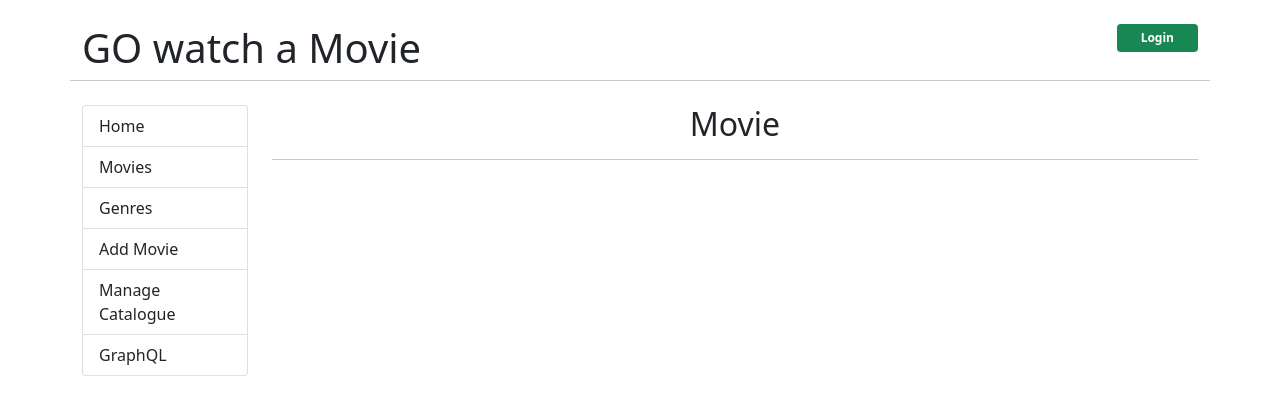
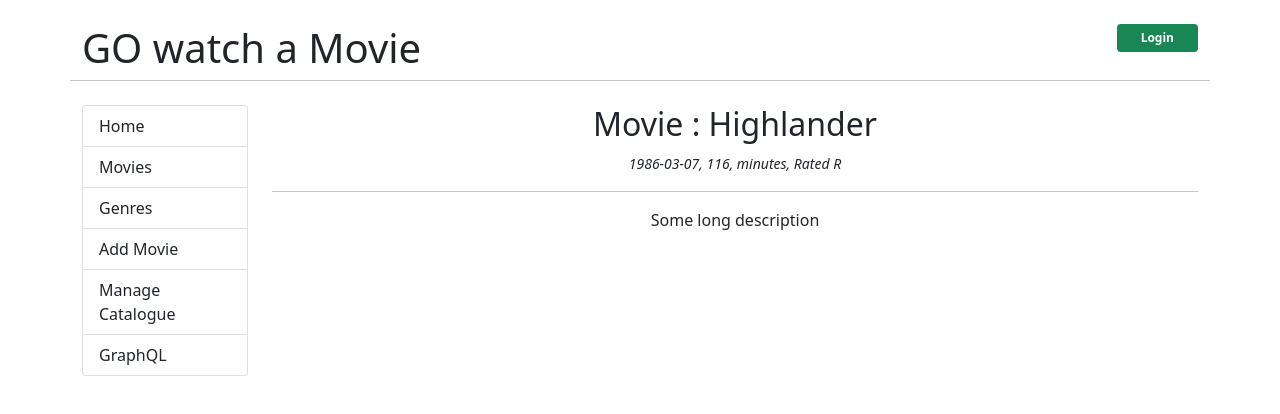
Before and after one commit to sanket9162/react-golang-movies, a React (Vite) app in the folder go-movies-front-end/: page /movie/1 in a window 1280 px wide. Shown: the top 414 px of the page. Built offline with nearby package versions, Linux system fonts and the light colour scheme.

Commit message:
displaying individual movie

```diff
--- a/go-movies-front-end/src/components/Movie.jsx
+++ b/go-movies-front-end/src/components/Movie.jsx
@@ -1,10 +1,32 @@
+import { useEffect, useState } from "react"
+import { useParams } from "react-router-dom";
+
+
+
 const Movie = () => {
-    return(
+
+        const [movie, setMovies] = useState({});
+        let {id} = useParams();
+
+        useEffect(()=> {
+            let myMovie = {
+                id: 1,
+                title: "Highlander",
+                release_data: "1986-03-07",
+                runtime: 116,
+                mpaa_rating: "R",
+                description: "Some long description"
+            }
+            setMovies(myMovie)
+        }, [id])
+
+        return(
         <>
         <div className="text-center">
-            <h2>Movie</h2>
+            <h2>Movie : {movie.title}</h2>
+            <small><em>{movie.release_data}, {movie.runtime}, minutes, Rated {movie.mpaa_rating}</em></small>
             <hr />
-
+            <p>{movie.description}</p>
         </div>
         </>
     )
```
